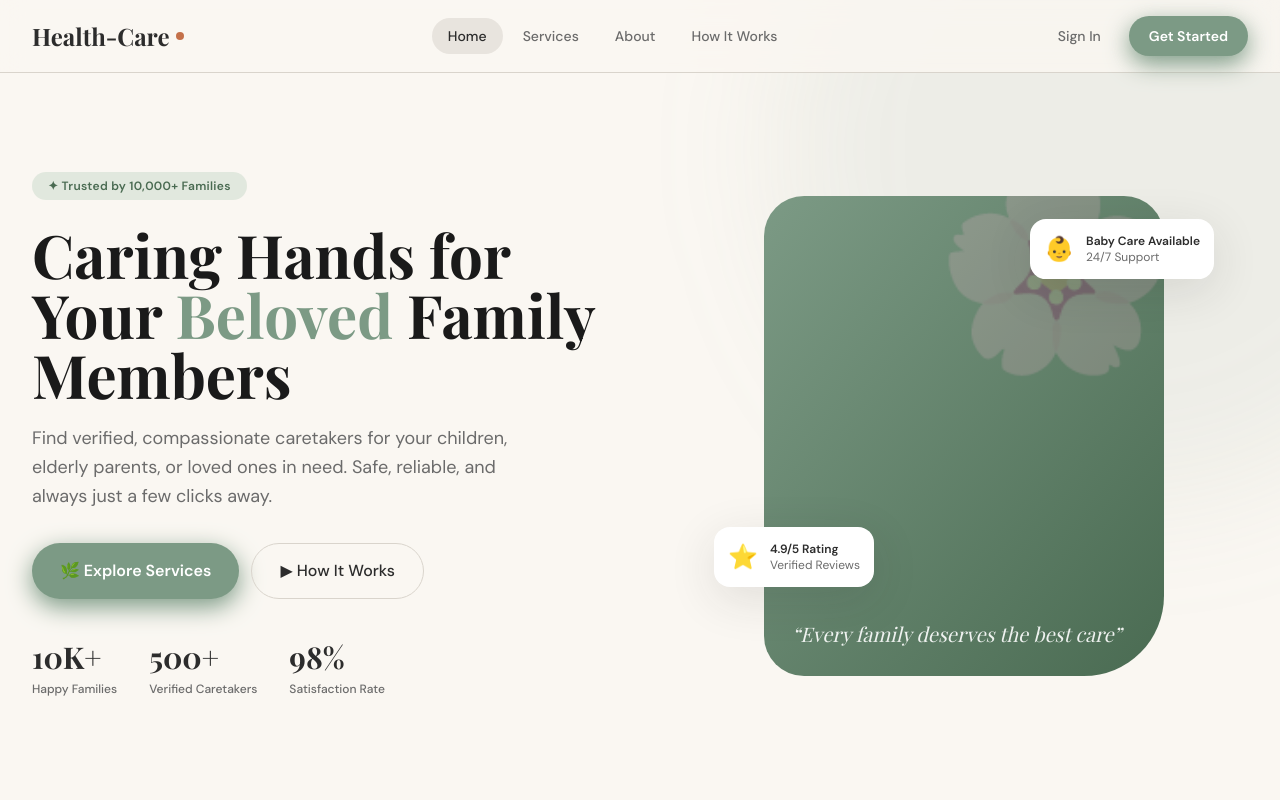
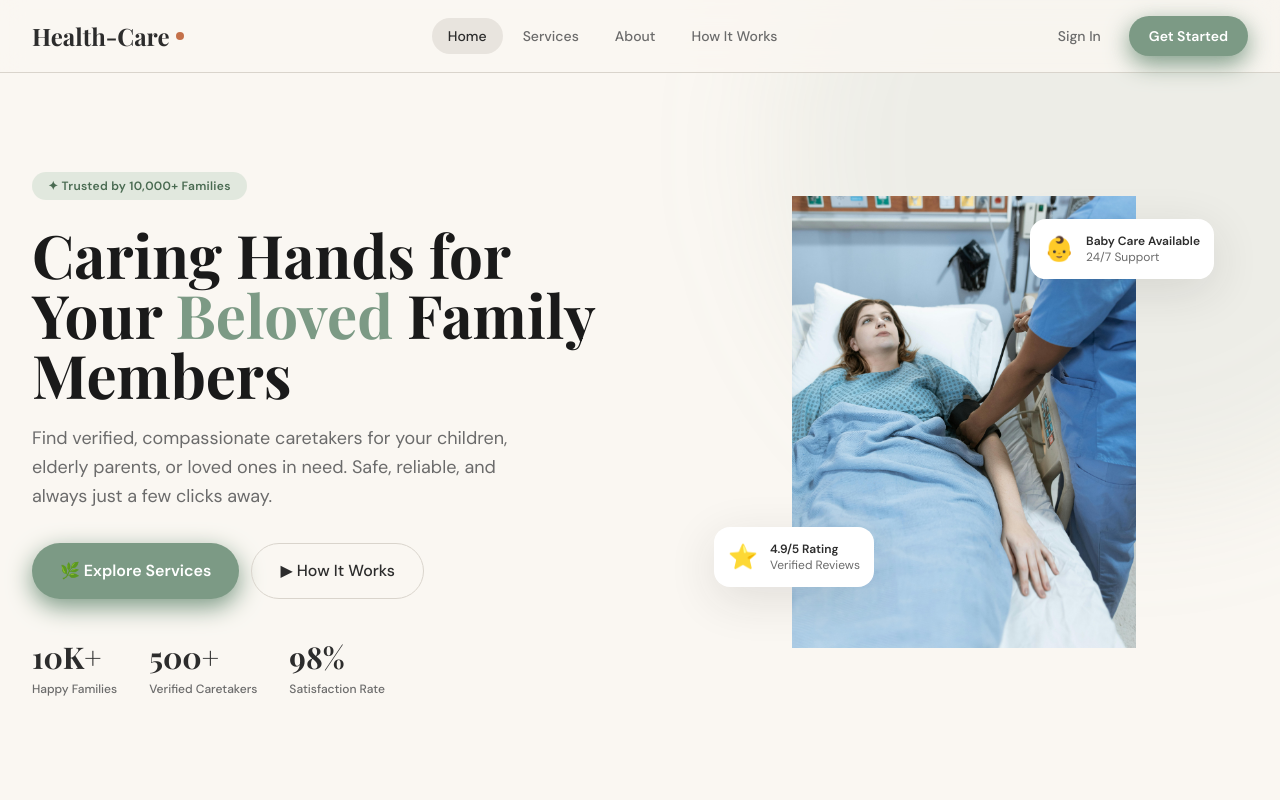
Before and after one commit to islamSorifulhero/Health-Care-Services, a Next.js app: page / in a window 1280 px wide. Shown: the top 800 px of the page. Built offline with nearby package versions, Linux system fonts and the light colour scheme; a web font is replaced by a local one.

Commit message:
some images added

```diff
--- a/src/components/home/HeroSection.tsx
+++ b/src/components/home/HeroSection.tsx
@@ -58,11 +58,12 @@ export function HeroSection() {
         <div className="flex justify-center items-center relative">
           <div className="relative w-[340px] h-[420px] lg:w-[400px] lg:h-[480px]">
             {/* Main card */}
-            <div className="absolute inset-0 bg-gradient-to-br from-sage to-sage-dark rounded-[40px_40px_80px_40px] overflow-hidden flex items-end p-7">
-              <div className="absolute top-[-20px] right-[-10px] text-[12rem] opacity-20 leading-none select-none">🌸</div>
-              <p className="font-playfair text-xl italic text-white/90 relative z-10">
+            <div className="absolute inset-0  overflow-hidden flex items-end p-7">
+              <img src="images/hero1.jpg" alt="" />
+              {/* <div className="absolute top-[-20px] right-[-10px] text-[12rem] opacity-20 leading-none select-none">🌸</div> */}
+              {/* <p className="font-playfair text-xl italic text-white/90 relative z-10">
                 &ldquo;Every family deserves the best care&rdquo;
-              </p>
+              </p> */}
             </div>
 
             {/* Floating card 1 */}
```
Also changed, not shown: public/images/hero.jpg (added), public/images/hero1.jpg (added).
